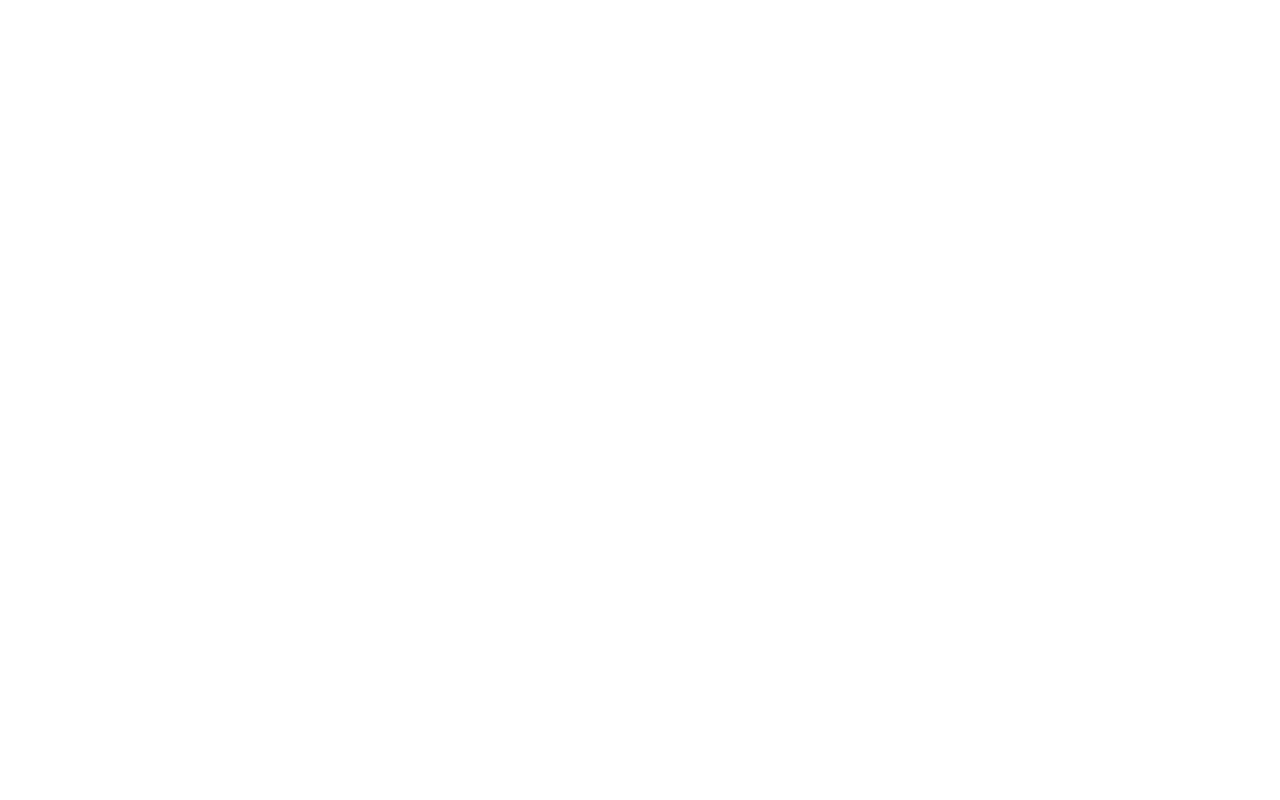
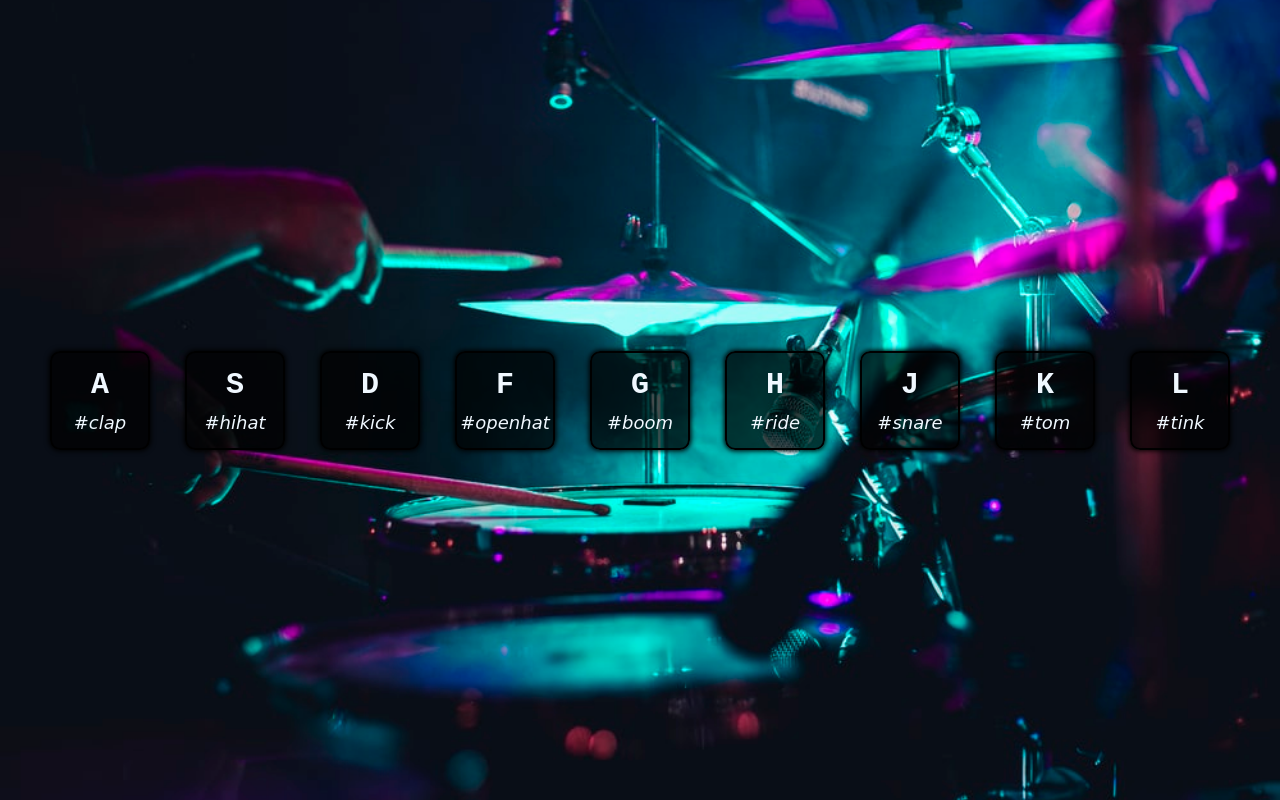
Before and after one commit to oldremain/Drum-Kit, a website built with Parcel: page src/index.html in a window 1280 px wide. Built offline with nearby package versions, Linux system fonts and the light colour scheme; a web font is replaced by a local one.

Commit message:
make html structure and add css styles

```diff
--- a/src/index.html
+++ b/src/index.html
@@ -10,11 +10,63 @@
       href="https://fonts.googleapis.com/css2?family=Oranienbaum&family=Roboto:wght@300;400;500;700;900&display=swap"
       rel="stylesheet"
     />
+    <link
+      href="https://fonts.googleapis.com/css?family=Hubballi:regular&display=swap"
+      rel="stylesheet"
+    />
     <link rel="stylesheet" href="./scss/style.scss" />
-    <title>Build</title>
+    <title>DrumKit</title>
   </head>
   <body>
-
+    <div class="container">
+      <div class="keys-wrap">
+        <div class="keys__item" data-key="65">
+          <kbd>A</kbd>
+          <span class="sound">#clap</span>
+        </div>
+        <div class="keys__item" data-key="83">
+          <kbd>S</kbd>
+          <span class="sound">#hihat</span>
+        </div>
+        <div class="keys__item" data-key="68">
+          <kbd>D</kbd>
+          <span class="sound">#kick</span>
+        </div>
+        <div class="keys__item" data-key="70">
+          <kbd>F</kbd>
+          <span class="sound">#openhat</span>
+        </div>
+        <div class="keys__item" data-key="71">
+          <kbd>G</kbd>
+          <span class="sound">#boom</span>
+        </div>
+        <div class="keys__item" data-key="72">
+          <kbd>H</kbd>
+          <span class="sound">#ride</span>
+        </div>
+        <div class="keys__item" data-key="74">
+          <kbd>J</kbd>
+          <span class="sound">#snare</span>
+        </div>
+        <div class="keys__item" data-key="75">
+          <kbd>K</kbd>
+          <span class="sound">#tom</span>
+        </div>
+        <div class="keys__item" data-key="76">
+          <kbd>L</kbd>
+          <span class="sound">#tink</span>
+        </div>
+      </div>
+    </div>
+    <audio data-key="65" src="sounds/clap.wav"></audio>
+    <audio data-key="83" src="sounds/hihat.wav"></audio>
+    <audio data-key="68" src="sounds/kick.wav"></audio>
+    <audio data-key="70" src="sounds/openhat.wav"></audio>
+    <audio data-key="71" src="sounds/boom.wav"></audio>
+    <audio data-key="72" src="sounds/ride.wav"></audio>
+    <audio data-key="74" src="sounds/snare.wav"></audio>
+    <audio data-key="75" src="sounds/tom.wav"></audio>
+    <audio data-key="76" src="sounds/tink.wav"></audio>
     <script type="module" src="./js/script.js"></script>
   </body>
 </html>
--- a/src/js/script.js
+++ b/src/js/script.js
@@ -0,0 +1,7 @@
+window.addEventListener('keydown', playSound);
+
+function playSound(e) {
+  let $keyItem = document.querySelector(`[data-key="${e.keyCode}"]`);
+
+  $keyItem.classList.add('play');
+}
--- /dev/null
+++ b/src/scss/drum.scss
@@ -0,0 +1,34 @@
+.keys-wrap {
+  width: 100%;
+  display: flex;
+  flex-wrap: wrap;
+  gap: 35px;
+}
+.keys__item {
+  display: flex;
+  flex-direction: column;
+  align-items: center;
+  width: 100px;
+  gap: 10px;
+  padding: 15px;
+  color: aliceblue;
+  border: 2px solid #000;
+  box-shadow: 0 0 5px 1px #000;
+  border-radius: 10px;
+  background: rgba(0, 0, 0, 0.7);
+  transition: all 0.3s;
+  cursor: pointer;
+  & kbd {
+    font-size: 30px;
+    font-weight: bolder;
+  }
+}
+.sound {
+  font-style: italic;
+  font-size: 18px;
+}
+.play {
+  transform: translateY(10px);
+  color: rgb(207, 207, 2);
+  box-shadow: 1px 1px 7px 2px rgb(207, 207, 2);
+}
--- a/src/scss/style.scss
+++ b/src/scss/style.scss
@@ -1,13 +1,19 @@
 @import './reset.scss';
 @import 'https://cdnjs.cloudflare.com/ajax/libs/font-awesome/6.0.0/css/all.min.css';
+@import './drum.scss';
 
 body {
-  font-family: 'Roboto', sans-serif;
+  font-family: 'Hubballi', cursive;
   font-weight: 400;
+  min-height: 100vh;
+  display: flex;
+  flex-direction: column;
+  justify-content: center;
+  background: url('../img/bg.jpg') no-repeat center / cover;
 }
 
 .container {
-  max-width: 1200px;
+  max-width: 1500px;
   padding: 0 15px;
   margin: 0 auto;
 }
```
Also changed, not shown: README.md.
